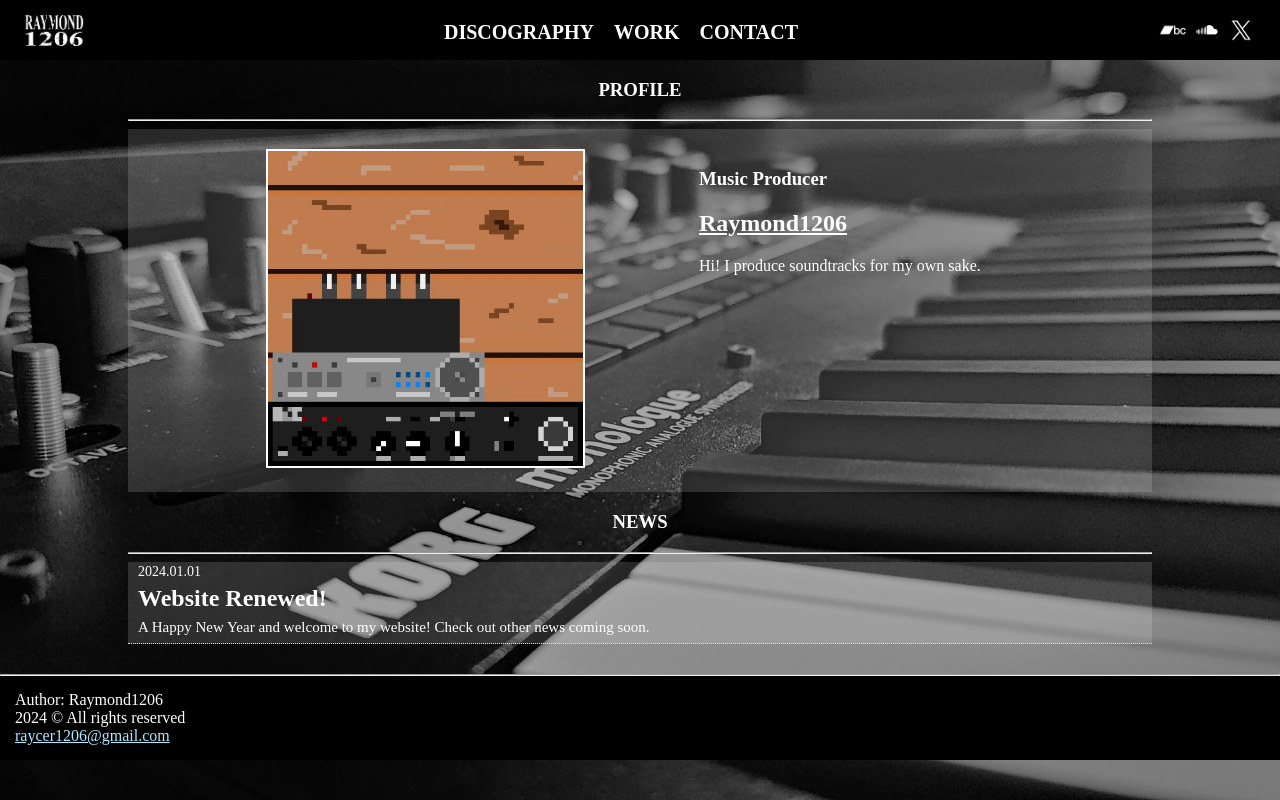
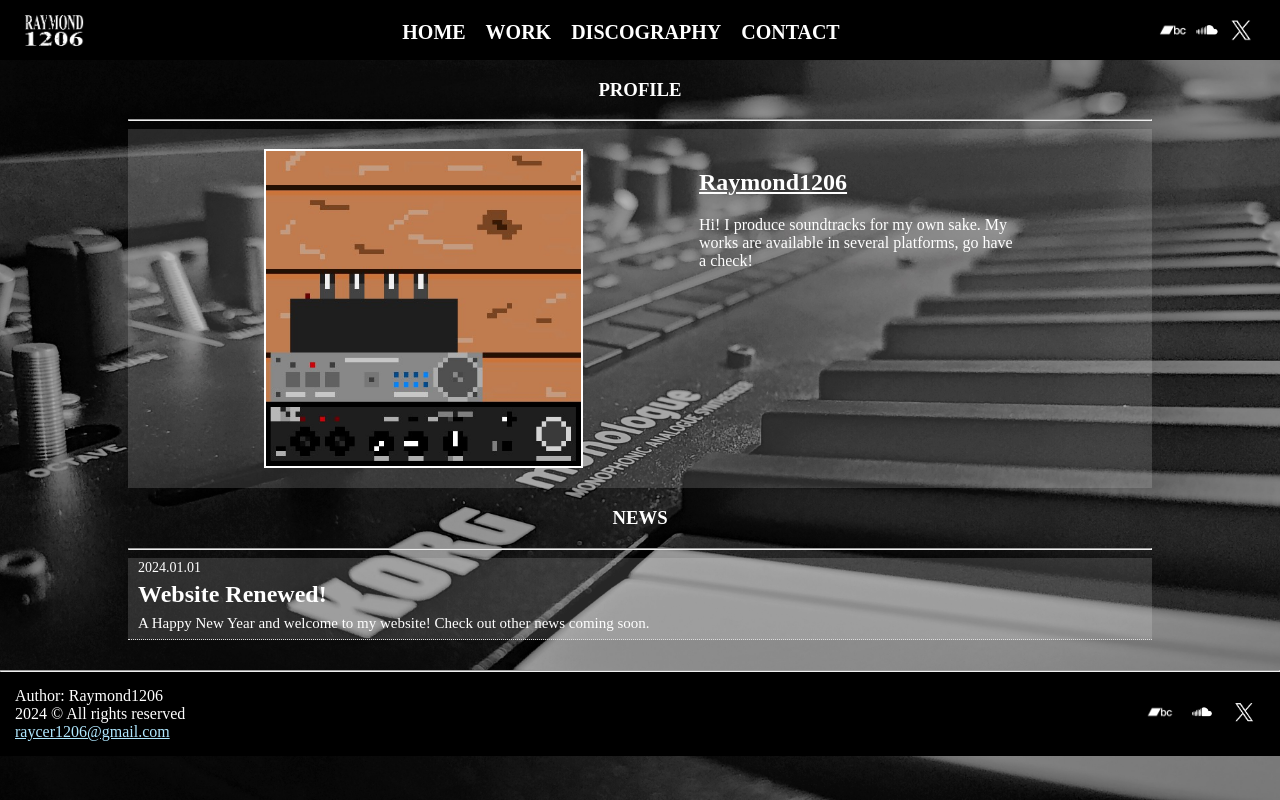
Before and after one commit to raymond1206/www_raymond1206, a PHP site: page /index.php in a window 1280 px wide. Run offline with PHP 8.4, Linux system fonts and the light colour scheme.

Commit message:
header/footer & root content

```diff
--- a/assets/style.css
+++ b/assets/style.css
@@ -136,7 +136,30 @@ footer {
         margin-bottom: 0;
     }
     #footer-content {
+        display: flex;
+        justify-content: space-between;
         padding: 15px;
+
+        #ftcred {
+            display: flex;
+            p{
+                margin: 0;
+            }
+        }
+
+        #ftsns {
+            display: flex;
+            justify-content: space-between;
+            align-items: center;
+
+            a {
+                margin: 7px;
+            }
+            img {
+                width: clamp(15px, 100%, 28px);
+                max-width: 28px;
+            }
+        }
     }
     a:link {
         color: rgb(175, 231, 255);
@@ -171,6 +194,9 @@ main {
         padding: 20px;
 
         #profile-img {
+            display: flex;
+            justify-content: center;
+            align-items: center;
             width: 32%;
         }
         #profile-img img {
@@ -182,6 +208,11 @@ main {
         }
         #profile-txt h2{
             text-decoration-line: underline;
+        }
+        @media screen and (max-width: 767px) {
+            #profile-txt h2 {
+                font-size: 120%;
+            }
         }
     }
     /* root */
--- a/backend/footer.php
+++ b/backend/footer.php
@@ -1,9 +1,18 @@
 <footer>
             <hr>
             <div id="footer-content">
-                Author: Raymond1206<br>
-                <?php echo date("Y"); ?> &copy; All rights reserved<br>
-                <a href="mailto:raycer1206@gmail.com">raycer1206@gmail.com</a>
+                <div id="ftcred">
+                    <p>
+                        Author: Raymond1206<br>
+                        <?php echo date("Y"); ?> &copy; All rights reserved<br>
+                        <a href="mailto:raycer1206@gmail.com">raycer1206@gmail.com</a>
+                    </p>
+                </div>
+                <div id="ftsns">
+                    <a href="<?php echo $BCL; ?>" target="_blank" title="BandCamp"><img src="<?php echo $rootDir; ?>/assets/images//link_logo/BandCamp.png" alt="bandcamp" ></a>
+                    <a href="<?php echo $SCL; ?>" target="_blank" title="SoundCloud"><img src="<?php echo $rootDir; ?>assets/images/link_logo/SoundCloud.png" alt="soundcloud"></a>
+                    <a href="<?php echo $XL; ?>" target="_blank" title="X (Twitter)"><img src="<?php echo $rootDir; ?>assets/images/link_logo/X.png" alt="X"></a>
+                </div>
             </div>
     </footer>
     <script src="<?php echo $rootDir; ?>assets/script.js"></script>
--- a/backend/header.php
+++ b/backend/header.php
@@ -7,10 +7,10 @@ include 'lib/snslinks.php';
 <head>
     <meta charset="UTF-8">
     <meta name="viewport" content="width=device-width, initial-scale=1.0">
-    <meta name="keywords" content="raymond,raymond1206,Raymond1206,music producer,作曲">
+    <meta name="keywords" content="raymond,raymond1206,Raymond1206,music producer,作曲,bgm,loop bgm">
     <link rel="stylesheet" href="<?php echo $rootDir; ?>assets/style.css">
     <link rel="icon" href="<?php echo $rootDir; ?>assets/images/main_logo/Raymond1206_logo_2_icon.png" type="image/jpg">
-    <title>Raymond1206 <?php echo $title; ?></title><!-- add sub-title after "Raymond1206" -->
+    <title>Raymond1206 <?php echo $title; ?></title>
 </head>
 <body>
     <header>
@@ -19,8 +19,9 @@ include 'lib/snslinks.php';
                 <a href="<?php echo $rootDir; ?>" title="Home"><img src="<?php echo $rootDir; ?>assets/images/main_logo/Raymond1206_logo_2.png" alt="Raymond1206 Logo"></a>
             </div>
             <div id="dsk-link" class="hd-link">
+                <h1><a href="<?php echo $rootDir; ?>">HOME</a></h1>
+                <h1><a href="<?php echo $rootDir; ?>work/">WORK</a></h1>
                 <h1><a href="<?php echo $rootDir; ?>discography/">DISCOGRAPHY</a></h1>
-                <h1><a href="<?php echo $rootDir; ?>work/">WORK</a></h1>
                 <h1><a href="<?php echo $rootDir; ?>contact/">CONTACT</a></h1>
             </div>
             <div id="dsk-sns" class="hd-sns">
@@ -42,8 +43,9 @@ include 'lib/snslinks.php';
             </div>
             <div id="mbl-header-menu">
                 <div id="mbl-link" class="hd-link">
+                    <h1><a href="<?php echo $rootDir; ?>">HOME</a></h1>
+                    <h1><a href="<?php echo $rootDir; ?>work/">WORK</a></h1>
                     <h1><a href="<?php echo $rootDir; ?>discography/">DISCOGRAPHY</a></h1>
-                    <h1><a href="<?php echo $rootDir; ?>work/">WORK</a></h1>
                     <h1><a href="<?php echo $rootDir; ?>contact/">CONTACT</a></h1>
                 </div>
                 <div id="mbl-sns" class="hd-sns">
--- a/index.php
+++ b/index.php
@@ -18,10 +18,9 @@ include "{$rootDir}backend/header.php";
                         <img src="<?php echo $rootDir; ?>assets/images/main_logo/Raymond1206_logo.jpg" alt="profile_picture" title="Raymond1206 Logo">
                     </div>
                     <div id="profile-txt">
-                        <h3>Music Producer</h3>
                         <h2>Raymond1206</h2>
 
-                        <p>Hi! I produce soundtracks for my own sake.</p><!--bio goes inside here-->
+                        <p>Hi! I produce soundtracks for my own sake. My works are available in several platforms, go have a check!</p><!--bio goes inside here-->
                     </div>
                 </div>
             </div>
```
